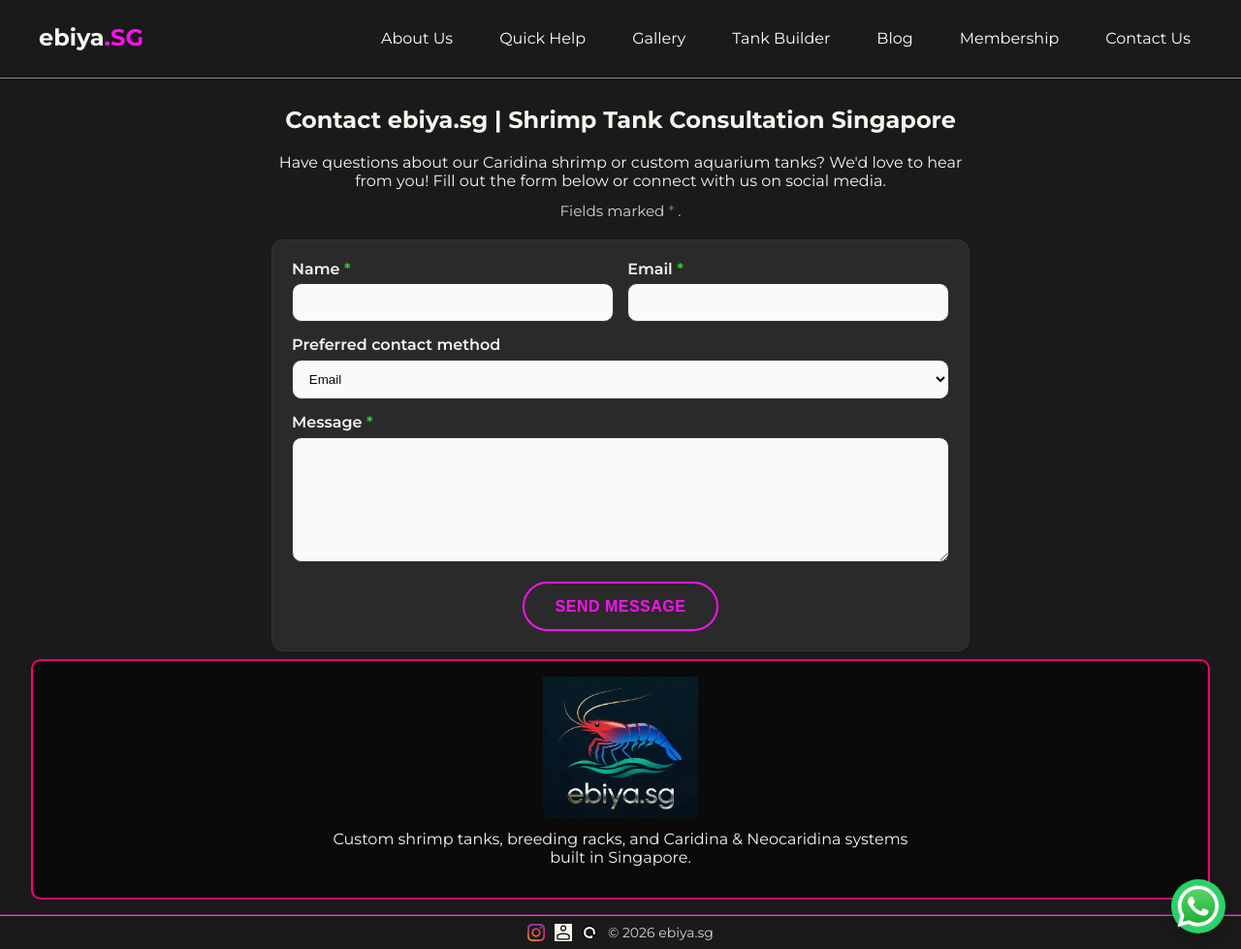
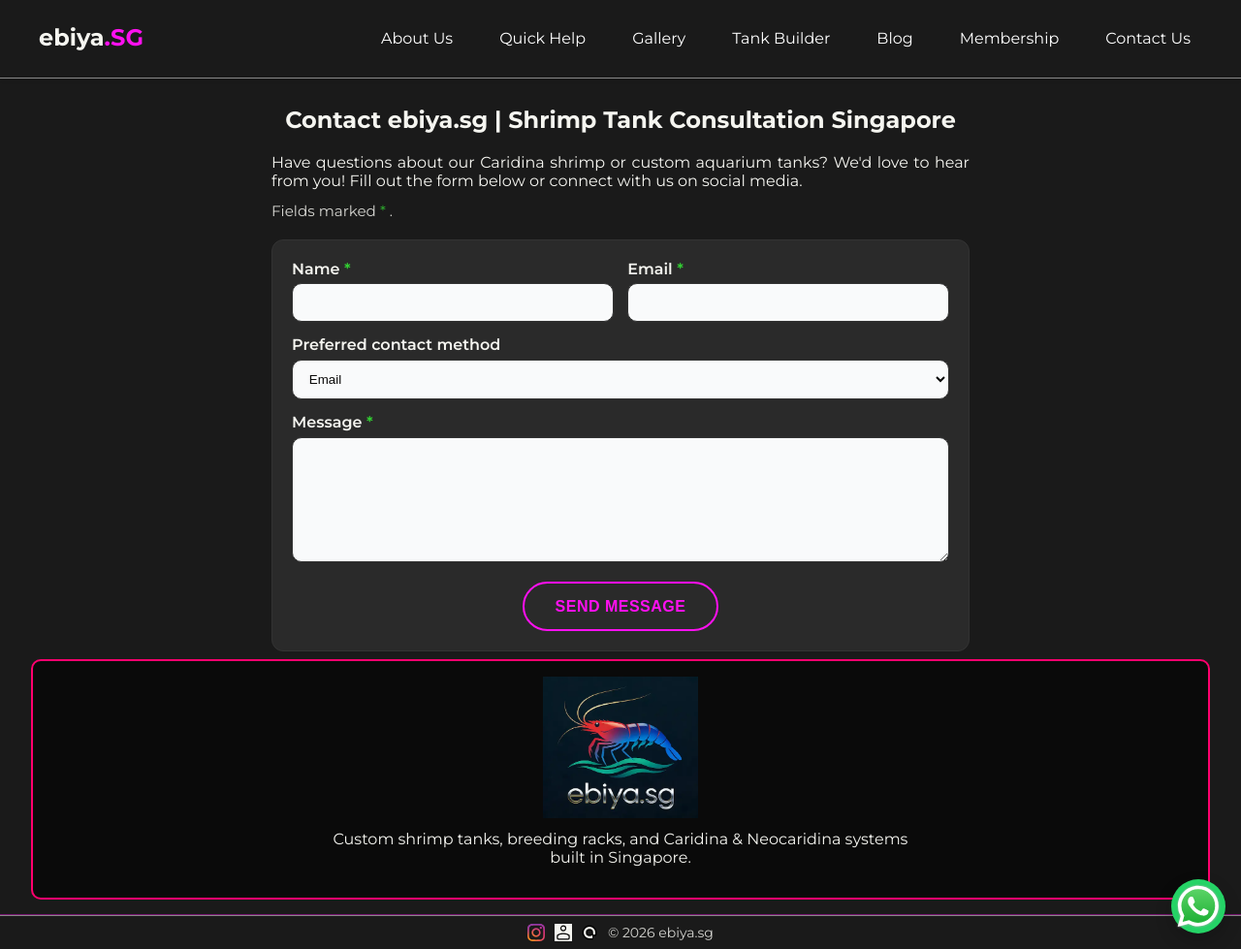
Before and after one commit to m33lucky-benny/ebiya-main, a Jekyll site: the page built from contact.md, in a window 1280 px wide and 979 px high. Shown: the whole window at 97% size. Built offline with Jekyll 4.4.1, drawn with Linux system fonts in a browser that asks for light colours.

Commit message:
Update main.scss

```diff
--- a/assets/css/main.scss
+++ b/assets/css/main.scss
@@ -254,3 +254,8 @@ main a:not(.btn) {
 .contact-wrap > h2 {
   text-align: center;
 }
+
+.contact-intro p {
+  text-align: justify;
+  text-align-last: left; /* Prevents the last line from being justified */
+}
```
